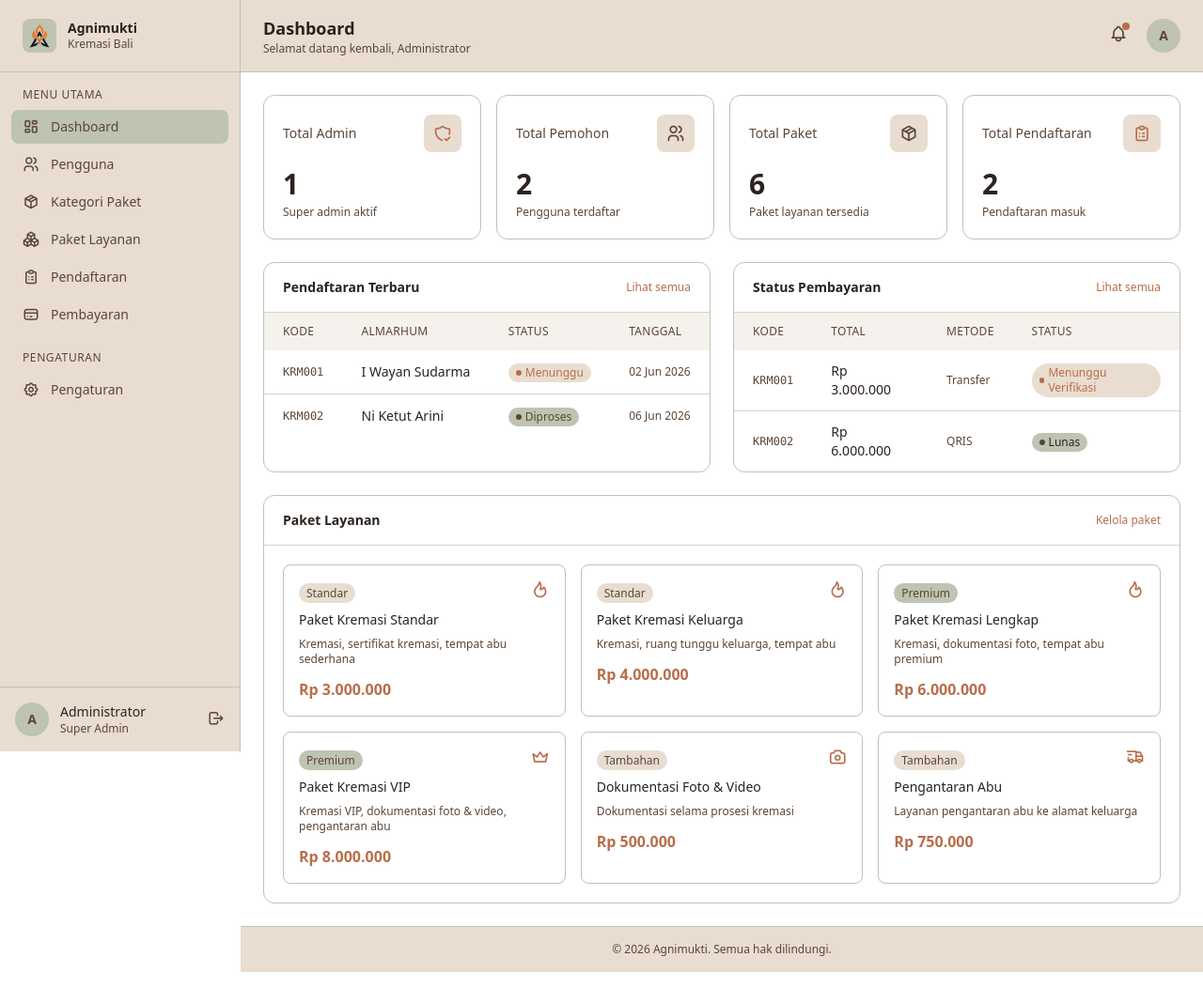
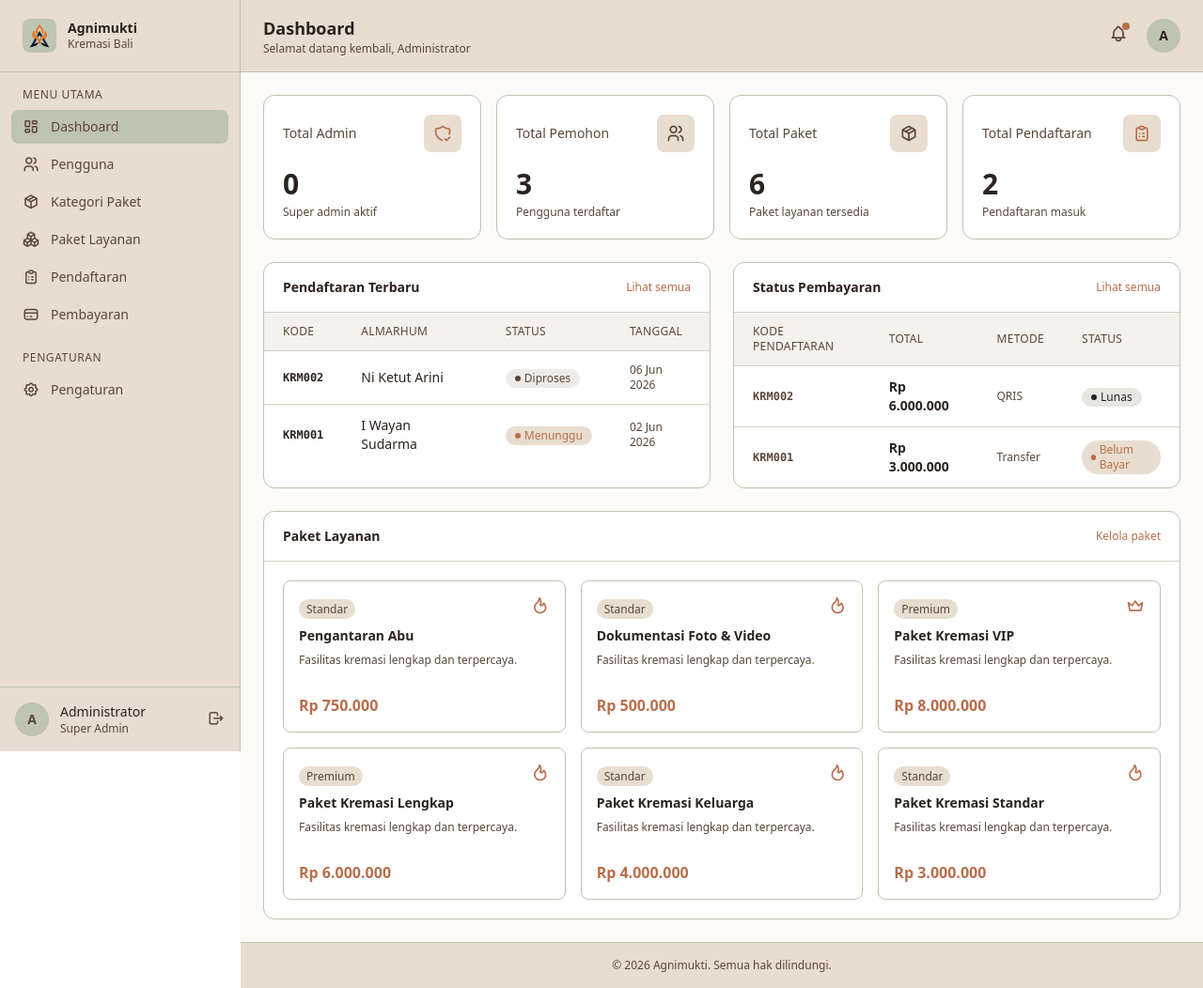
Before and after one commit to adisaputra0/agnimukti, a PHP site: page /public/admin/index.php in a window 1280 px wide. Shown: the whole page at 94% size. Run offline with PHP 8.4, Linux system fonts and the light colour scheme; data comes from the database, SQL or seed files in the repository.

Commit message:
Enhance dashboard functionality: implement dynamic statistics for users, registrations, and payments; update UI elements for better clarity and usability.

```diff
--- a/public/admin/pages/dashboard.php
+++ b/public/admin/pages/dashboard.php
@@ -1,3 +1,50 @@
+<?php
+// Impor semua kelas model yang dibutuhkan
+require_once __DIR__ . '/../../../classes/Users.php';
+require_once __DIR__ . '/../../../classes/PaketLayanan.php';
+require_once __DIR__ . '/../../../classes/Pendaftaran.php';
+require_once __DIR__ . '/../../../classes/Pembayaran.php';
+
+// Inisialisasi Objek Model
+$userModel = new Users();
+$paketModel = new PaketLayanan();
+$pendaftaranModel = new Pendaftaran();
+$pembayaranModel = new Pembayaran();
+
+// Tarik data mentah dari database
+$listUser = $userModel->getAll();
+$listPaket = $paketModel->getAll();
+$listPendaftaran = $pendaftaranModel->getAll();
+$listPembayaran = $pembayaranModel->getAll();
+
+// ==========================================
+// KONSOLIDASI & HITUNG STATISTIK (DINAMIS)
+// ==========================================
+$totalPendaftaran = count($listPendaftaran);
+$totalPaket = count($listPaket);
+
+// Menghitung jumlah Pemohon & Admin secara dinamis berdasarkan database
+$totalPemohon = 0;
+$totalAdmin = 0;
+
+foreach ($listUser as $user) {
+    if (isset($user['role']) && strtolower($user['role']) === 'admin') {
+        $totalAdmin++;
+    } else {
+        $totalPemohon++;
+    }
+}
+// Pencegahan jika field 'role' belum didefinisikan di DB, berikan fallback standard
+if ($totalPemohon === 0 && $totalAdmin === 0) {
+    $totalPemohon = count($listUser);
+    $totalAdmin = 1;
+}
+
+// Urutkan atau batasi data terbaru jika diperlukan (opsional, mengambil data teratas)
+$pendaftaranTerbaru = array_slice($listPendaftaran, 0, 5);
+$pembayaranTerbaru = array_slice($listPembayaran, 0, 5);
+?>
+
 <!-- Topbar -->
 <header class="bg-[#E8DDD0] border-b border-[#BFC3B1] px-6 py-4 flex items-center justify-between sticky top-0 z-30">
     <div>
@@ -9,14 +56,14 @@
             <i class="ti ti-bell text-xl" aria-hidden="true"></i>
             <span class="absolute top-1.5 right-1.5 w-2 h-2 bg-[#B86E4B] rounded-full"></span>
         </button>
-        <div class="w-9 h-9 rounded-full bg-[#BFC3B1] flex items-center justify-center text-[#5B4636] font-semibold text-sm">
+        <div class="w-9 h-9 rounded-full bg-[#BFC3B1] flex items-center justify-center text-[#2B221D] font-semibold text-sm">
             A
         </div>
     </div>
 </header>
 
 <!-- Page Body -->
-<main class="flex-1 p-6 space-y-6">
+<main class="flex-1 p-6 space-y-6 bg-[#F5F1EC]/30">
 
     <!-- Stat Cards -->
     <div class="grid grid-cols-1 sm:grid-cols-2 xl:grid-cols-4 gap-4">
@@ -29,7 +76,7 @@
                     <i class="ti ti-shield-check text-[#B86E4B] text-xl" aria-hidden="true"></i>
                 </div>
             </div>
-            <p class="text-3xl font-semibold text-[#2B221D]">1</p>
+            <p class="text-3xl font-semibold text-[#2B221D]"><?= $totalAdmin; ?></p>
             <p class="text-xs text-[#5B4636] mt-1">Super admin aktif</p>
         </div>
 
@@ -41,7 +88,7 @@
                     <i class="ti ti-users text-[#5B4636] text-xl" aria-hidden="true"></i>
                 </div>
             </div>
-            <p class="text-3xl font-semibold text-[#2B221D]">2</p>
+            <p class="text-3xl font-semibold text-[#2B221D]"><?= $totalPemohon; ?></p>
             <p class="text-xs text-[#5B4636] mt-1">Pengguna terdaftar</p>
         </div>
 
@@ -53,7 +100,7 @@
                     <i class="ti ti-package text-[#5B4636] text-xl" aria-hidden="true"></i>
                 </div>
             </div>
-            <p class="text-3xl font-semibold text-[#2B221D]">6</p>
+            <p class="text-3xl font-semibold text-[#2B221D]"><?= $totalPaket; ?></p>
             <p class="text-xs text-[#5B4636] mt-1">Paket layanan tersedia</p>
         </div>
 
@@ -65,7 +112,7 @@
                     <i class="ti ti-clipboard-list text-[#B86E4B] text-xl" aria-hidden="true"></i>
                 </div>
             </div>
-            <p class="text-3xl font-semibold text-[#2B221D]">2</p>
+            <p class="text-3xl font-semibold text-[#2B221D]"><?= $totalPendaftaran; ?></p>
             <p class="text-xs text-[#5B4636] mt-1">Pendaftaran masuk</p>
         </div>
 
@@ -78,12 +125,12 @@
         <div class="bg-white rounded-xl border border-[#BFC3B1]">
             <div class="px-5 py-4 border-b border-[#D8D2C6] flex items-center justify-between">
                 <h2 class="text-sm font-semibold text-[#2B221D]">Pendaftaran Terbaru</h2>
-                <a href="#" class="text-xs text-[#B86E4B] hover:underline">Lihat semua</a>
+                <a href="?page=pendaftaran" class="text-xs text-[#B86E4B] hover:underline">Lihat semua</a>
             </div>
             <div class="overflow-x-auto">
                 <table class="w-full text-sm">
                     <thead>
-                        <tr class="bg-[#F5F1EC] text-left text-xs text-[#5B4636] uppercase tracking-wide">
+                        <tr class="bg-[#F5F1EC] text-left text-xs text-[#5B4636] uppercase tracking-wide border-b border-[#D8D2C6]">
                             <th class="px-5 py-3 font-medium">Kode</th>
                             <th class="px-5 py-3 font-medium">Almarhum</th>
                             <th class="px-5 py-3 font-medium">Status</th>
@@ -91,29 +138,30 @@
                         </tr>
                     </thead>
                     <tbody class="divide-y divide-[#D8D2C6]">
+                        <?php if (empty($pendaftaranTerbaru)): ?>
+                        <tr>
+                            <td colspan="4" class="px-5 py-6 text-center text-xs text-[#5B4636]">Belum ada berkas pendaftaran masuk.</td>
+                        </tr>
+                        <?php else: ?>
+                        <?php foreach ($pendaftaranTerbaru as $pendaftaran): ?>
                         <tr class="hover:bg-[#F5F1EC] transition-colors">
-                            <td class="px-5 py-3 font-mono text-xs text-[#5B4636]">KRM001</td>
-                            <td class="px-5 py-3 text-[#2B221D]">I Wayan Sudarma</td>
+                            <td class="px-5 py-3 font-mono text-xs font-semibold text-[#2B221D]"><?= htmlspecialchars($pendaftaran['kode_pendaftaran']); ?></td>
+                            <td class="px-5 py-3 text-[#2B221D] font-medium"><?= htmlspecialchars($pendaftaran['nama_almarhum']); ?></td>
                             <td class="px-5 py-3">
-                                <span class="inline-flex items-center gap-1 px-2 py-0.5 rounded-full text-xs font-medium bg-[#E8DDD0] text-[#B86E4B]">
-                                    <span class="w-1.5 h-1.5 rounded-full bg-[#B86E4B]"></span>
-                                    Menunggu
+                                <?php
+                                $statusClass = "bg-[#E8DDD0] text-[#B86E4B]";
+                                if ($pendaftaran['status'] === 'Diproses') $statusClass = "bg-[#5B4636]/10 text-[#5B4636]";
+                                if ($pendaftaran['status'] === 'Selesai') $statusClass = "bg-[#BFC3B1]/30 text-[#2B221D]";
+                                ?>
+                                <span class="inline-flex items-center gap-1 px-2.5 py-0.5 rounded-full text-xs font-medium <?= $statusClass; ?>">
+                                    <span class="w-1.5 h-1.5 rounded-full bg-current"></span>
+                                    <?= htmlspecialchars($pendaftaran['status']); ?>
                                 </span>
                             </td>
-                            <td class="px-5 py-3 text-[#5B4636] text-xs">02 Jun 2026</td>
+                            <td class="px-5 py-3 text-[#5B4636] text-xs"><?= date('d M Y', strtotime($pendaftaran['tanggal_daftar'])); ?></td>
                         </tr>
-
-                        <tr class="hover:bg-[#F5F1EC] transition-colors">
-                            <td class="px-5 py-3 font-mono text-xs text-[#5B4636]">KRM002</td>
-                            <td class="px-5 py-3 text-[#2B221D]">Ni Ketut Arini</td>
-                            <td class="px-5 py-3">
-                                <span class="inline-flex items-center gap-1 px-2 py-0.5 rounded-full text-xs font-medium bg-[#BFC3B1] text-[#5B4636]">
-                                    <span class="w-1.5 h-1.5 rounded-full bg-[#5B4636]"></span>
-                                    Diproses
-                                </span>
-                            </td>
-                            <td class="px-5 py-3 text-[#5B4636] text-xs">06 Jun 2026</td>
-                        </tr>
+                        <?php endforeach; ?>
+                        <?php endif; ?>
                     </tbody>
                 </table>
             </div>
@@ -123,43 +171,56 @@
         <div class="bg-white rounded-xl border border-[#BFC3B1]">
             <div class="px-5 py-4 border-b border-[#D8D2C6] flex items-center justify-between">
                 <h2 class="text-sm font-semibold text-[#2B221D]">Status Pembayaran</h2>
-                <a href="#" class="text-xs text-[#B86E4B] hover:underline">Lihat semua</a>
+                <a href="?page=pembayaran" class="text-xs text-[#B86E4B] hover:underline">Lihat semua</a>
             </div>
 
             <div class="overflow-x-auto">
                 <table class="w-full text-sm">
                     <thead>
-                        <tr class="bg-[#F5F1EC] text-left text-xs text-[#5B4636] uppercase tracking-wide">
-                            <th class="px-5 py-3 font-medium">Kode</th>
+                        <tr class="bg-[#F5F1EC] text-left text-xs text-[#5B4636] uppercase tracking-wide border-b border-[#D8D2C6]">
+                            <th class="px-5 py-3 font-medium">Kode Pendaftaran</th>
                             <th class="px-5 py-3 font-medium">Total</th>
                             <th class="px-5 py-3 font-medium">Metode</th>
                             <th class="px-5 py-3 font-medium">Status</th>
                         </tr>
                     </thead>
                     <tbody class="divide-y divide-[#D8D2C6]">
+                        <?php if (empty($pembayaranTerbaru)): ?>
+                        <tr>
+                            <td colspan="4" class="px-5 py-6 text-center text-xs text-[#5B4636]">Belum ada riwayat transaksi pembayaran.</td>
+                        </tr>
+                        <?php else: ?>
+                        <?php foreach ($pembayaranTerbaru as $pembayaran): ?>
                         <tr class="hover:bg-[#F5F1EC] transition-colors">
-                            <td class="px-5 py-3 font-mono text-xs text-[#5B4636]">KRM001</td>
-                            <td class="px-5 py-3 text-[#2B221D] font-medium">Rp 3.000.000</td>
-                            <td class="px-5 py-3 text-[#5B4636] text-xs">Transfer</td>
+                            <td class="px-5 py-3 font-mono text-xs font-semibold text-[#5B4636]">
+                                <?php
+                                // Relasi pencarian kode pendaftaran agar valid di view
+                                $kodePendaftaran = 'KRM-ERR';
+                                foreach($listPendaftaran as $p) {
+                                    if($p['id_pendaftaran'] == $pembayaran['id_pendaftaran']) {
+                                        $kodePendaftaran = $p['kode_pendaftaran'];
+                                        break;
+                                    }
+                                }
+                                echo htmlspecialchars($kodePendaftaran);
+                                ?>
+                            </td>
+                            <td class="px-5 py-3 text-[#2B221D] font-semibold">Rp <?= number_format($pembayaran['total_bayar'], 0, ',', '.'); ?></td>
+                            <td class="px-5 py-3 text-[#5B4636] text-xs"><?= htmlspecialchars($pembayaran['metode_pembayaran'] ?? 'Tunai'); ?></td>
                             <td class="px-5 py-3">
-                                <span class="inline-flex items-center gap-1 px-2 py-0.5 rounded-full text-xs font-medium bg-[#E8DDD0] text-[#B86E4B]">
-                                    <span class="w-1.5 h-1.5 rounded-full bg-[#B86E4B]"></span>
-                                    Menunggu Verifikasi
+                                <?php
+                                $payStatusClass = "bg-[#E8DDD0] text-[#B86E4B]";
+                                if ($pembayaran['status_pembayaran'] === 'Lunas') $payStatusClass = "bg-[#BFC3B1]/40 text-[#2B221D]";
+                                if ($pembayaran['status_pembayaran'] === 'Gagal') $payStatusClass = "bg-red-50 text-red-600";
+                                ?>
+                                <span class="inline-flex items-center gap-1 px-2.5 py-0.5 rounded-full text-xs font-medium <?= $payStatusClass; ?>">
+                                    <span class="w-1.5 h-1.5 rounded-full bg-current"></span>
+                                    <?= htmlspecialchars($pembayaran['status_pembayaran']); ?>
                                 </span>
                             </td>
                         </tr>
-
-                        <tr class="hover:bg-[#F5F1EC] transition-colors">
-                            <td class="px-5 py-3 font-mono text-xs text-[#5B4636]">KRM002</td>
-                            <td class="px-5 py-3 text-[#2B221D] font-medium">Rp 6.000.000</td>
-                            <td class="px-5 py-3 text-[#5B4636] text-xs">QRIS</td>
-                            <td class="px-5 py-3">
-                                <span class="inline-flex items-center gap-1 px-2 py-0.5 rounded-full text-xs font-medium bg-[#BFC3B1] text-[#2B221D]">
-                                    <span class="w-1.5 h-1.5 rounded-full bg-[#5B4636]"></span>
-                                    Lunas
-                                </span>
-                            </td>
-                        </tr>
+                        <?php endforeach; ?>
+                        <?php endif; ?>
                     </tbody>
                 </table>
             </div>
@@ -167,87 +228,35 @@
 
     </div>
 
-    <!-- Paket Layanan -->
+    <!-- Paket Layanan Dinamis -->
     <div class="bg-white rounded-xl border border-[#BFC3B1]">
         <div class="px-5 py-4 border-b border-[#D8D2C6] flex items-center justify-between">
             <h2 class="text-sm font-semibold text-[#2B221D]">Paket Layanan</h2>
-            <a href="#" class="text-xs text-[#B86E4B] hover:underline">Kelola paket</a>
+            <a href="?page=services" class="text-xs text-[#B86E4B] hover:underline">Kelola paket</a>
         </div>
 
         <div class="grid grid-cols-1 sm:grid-cols-2 lg:grid-cols-3 gap-4 p-5">
-
-            <div class="border border-[#BFC3B1] rounded-lg p-4 hover:border-[#B86E4B] transition-colors">
-                <div class="flex items-start justify-between mb-2">
-                    <div>
-                        <span class="text-xs bg-[#E8DDD0] text-[#5B4636] px-2 py-0.5 rounded-full">Standar</span>
-                        <p class="text-sm font-medium text-[#2B221D] mt-2">Paket Kremasi Standar</p>
+            <?php if(empty($listPaket)): ?>
+                <p class="text-xs text-[#5B4636] col-span-full text-center py-4">Belum ada paket layanan terdaftar di database.</p>
+            <?php else: ?>
+                <?php foreach($listPaket as $paket): ?>
+                <div class="bg-white border border-[#BFC3B1] rounded-lg p-4 hover:border-[#B86E4B] transition-all hover:shadow-sm">
+                    <div class="flex items-start justify-between mb-2">
+                        <div>
+                            <!-- Badge dinamis berdasarkan harga atau deskripsi (contoh: jika di atas 5jt Premium) -->
+                            <span class="text-xs font-medium bg-[#E8DDD0] text-[#5B4636] px-2 py-0.5 rounded-full">
+                                <?= ($paket['harga'] >= 5000000) ? 'Premium' : 'Standar'; ?>
+                            </span>
+                            <p class="text-sm font-semibold text-[#2B221D] mt-2"><?= htmlspecialchars($paket['nama_paket']); ?></p>
+                        </div>
+                        <i class="<?= ($paket['harga'] >= 7000000) ? 'ti ti-crown' : 'ti ti-flame'; ?> text-[#B86E4B] text-xl" aria-hidden="true"></i>
                     </div>
-                    <i class="ti ti-flame text-[#B86E4B] text-xl" aria-hidden="true"></i>
+                    <!-- Deskripsi paket dinamis -->
+                    <p class="text-xs text-[#5B4636] mb-3 line-clamp-2 h-8"><?= htmlspecialchars($paket['deskripsi'] ?? 'Fasilitas kremasi lengkap dan terpercaya.'); ?></p>
+                    <p class="text-base font-bold text-[#B86E4B]">Rp <?= number_format($paket['harga'], 0, ',', '.'); ?></p>
                 </div>
-                <p class="text-xs text-[#5B4636] mb-3">Kremasi, sertifikat kremasi, tempat abu sederhana</p>
-                <p class="text-base font-semibold text-[#B86E4B]">Rp 3.000.000</p>
-            </div>
-
-            <div class="border border-[#BFC3B1] rounded-lg p-4 hover:border-[#B86E4B] transition-colors">
-                <div class="flex items-start justify-between mb-2">
-                    <div>
-                        <span class="text-xs bg-[#E8DDD0] text-[#5B4636] px-2 py-0.5 rounded-full">Standar</span>
-                        <p class="text-sm font-medium text-[#2B221D] mt-2">Paket Kremasi Keluarga</p>
-                    </div>
-                    <i class="ti ti-flame text-[#B86E4B] text-xl" aria-hidden="true"></i>
-                </div>
-                <p class="text-xs text-[#5B4636] mb-3">Kremasi, ruang tunggu keluarga, tempat abu</p>
-                <p class="text-base font-semibold text-[#B86E4B]">Rp 4.000.000</p>
-            </div>
-
-            <div class="border border-[#BFC3B1] rounded-lg p-4 hover:border-[#B86E4B] transition-colors">
-                <div class="flex items-start justify-between mb-2">
-                    <div>
-                        <span class="text-xs bg-[#BFC3B1] text-[#5B4636] px-2 py-0.5 rounded-full">Premium</span>
-                        <p class="text-sm font-medium text-[#2B221D] mt-2">Paket Kremasi Lengkap</p>
-                    </div>
-                    <i class="ti ti-flame text-[#B86E4B] text-xl" aria-hidden="true"></i>
-                </div>
-                <p class="text-xs text-[#5B4636] mb-3">Kremasi, dokumentasi foto, tempat abu premium</p>
-                <p class="text-base font-semibold text-[#B86E4B]">Rp 6.000.000</p>
-            </div>
-
-            <div class="border border-[#BFC3B1] rounded-lg p-4 hover:border-[#B86E4B] transition-colors">
-                <div class="flex items-start justify-between mb-2">
-                    <div>
-                        <span class="text-xs bg-[#BFC3B1] text-[#5B4636] px-2 py-0.5 rounded-full">Premium</span>
-                        <p class="text-sm font-medium text-[#2B221D] mt-2">Paket Kremasi VIP</p>
-                    </div>
-                    <i class="ti ti-crown text-[#B86E4B] text-xl" aria-hidden="true"></i>
-                </div>
-                <p class="text-xs text-[#5B4636] mb-3">Kremasi VIP, dokumentasi foto & video, pengantaran abu</p>
-                <p class="text-base font-semibold text-[#B86E4B]">Rp 8.000.000</p>
-            </div>
-
-            <div class="border border-[#BFC3B1] rounded-lg p-4 hover:border-[#B86E4B] transition-colors">
-                <div class="flex items-start justify-between mb-2">
-                    <div>
-                        <span class="text-xs bg-[#E8DDD0] text-[#5B4636] px-2 py-0.5 rounded-full">Tambahan</span>
-                        <p class="text-sm font-medium text-[#2B221D] mt-2">Dokumentasi Foto & Video</p>
-                    </div>
-                    <i class="ti ti-camera text-[#B86E4B] text-xl" aria-hidden="true"></i>
-                </div>
-                <p class="text-xs text-[#5B4636] mb-3">Dokumentasi selama prosesi kremasi</p>
-                <p class="text-base font-semibold text-[#B86E4B]">Rp 500.000</p>
-            </div>
-
-            <div class="border border-[#BFC3B1] rounded-lg p-4 hover:border-[#B86E4B] transition-colors">
-                <div class="flex items-start justify-between mb-2">
-                    <div>
-                        <span class="text-xs bg-[#E8DDD0] text-[#5B4636] px-2 py-0.5 rounded-full">Tambahan</span>
-                        <p class="text-sm font-medium text-[#2B221D] mt-2">Pengantaran Abu</p>
-                    </div>
-                    <i class="ti ti-truck-delivery text-[#B86E4B] text-xl" aria-hidden="true"></i>
-                </div>
-                <p class="text-xs text-[#5B4636] mb-3">Layanan pengantaran abu ke alamat keluarga</p>
-                <p class="text-base font-semibold text-[#B86E4B]">Rp 750.000</p>
-            </div>
-
+                <?php endforeach; ?>
+            <?php endif; ?>
         </div>
     </div>
 
```
